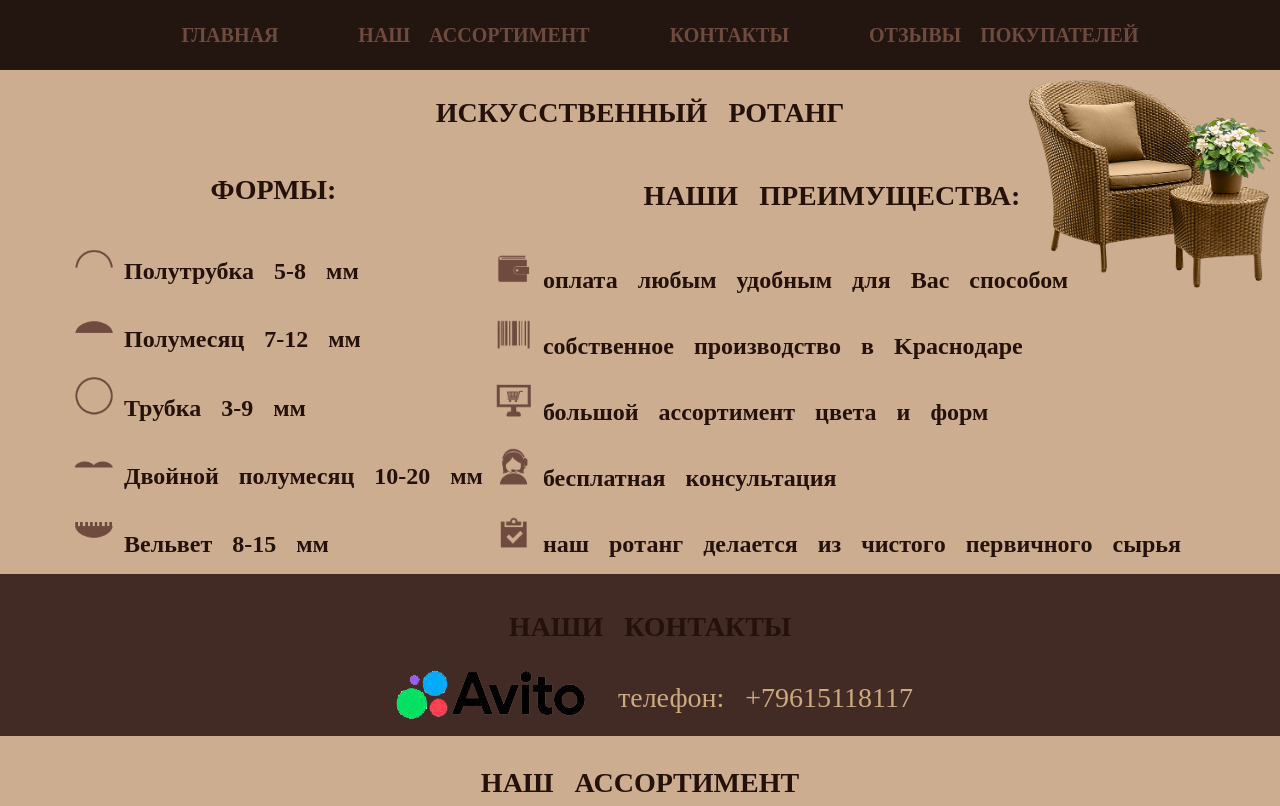
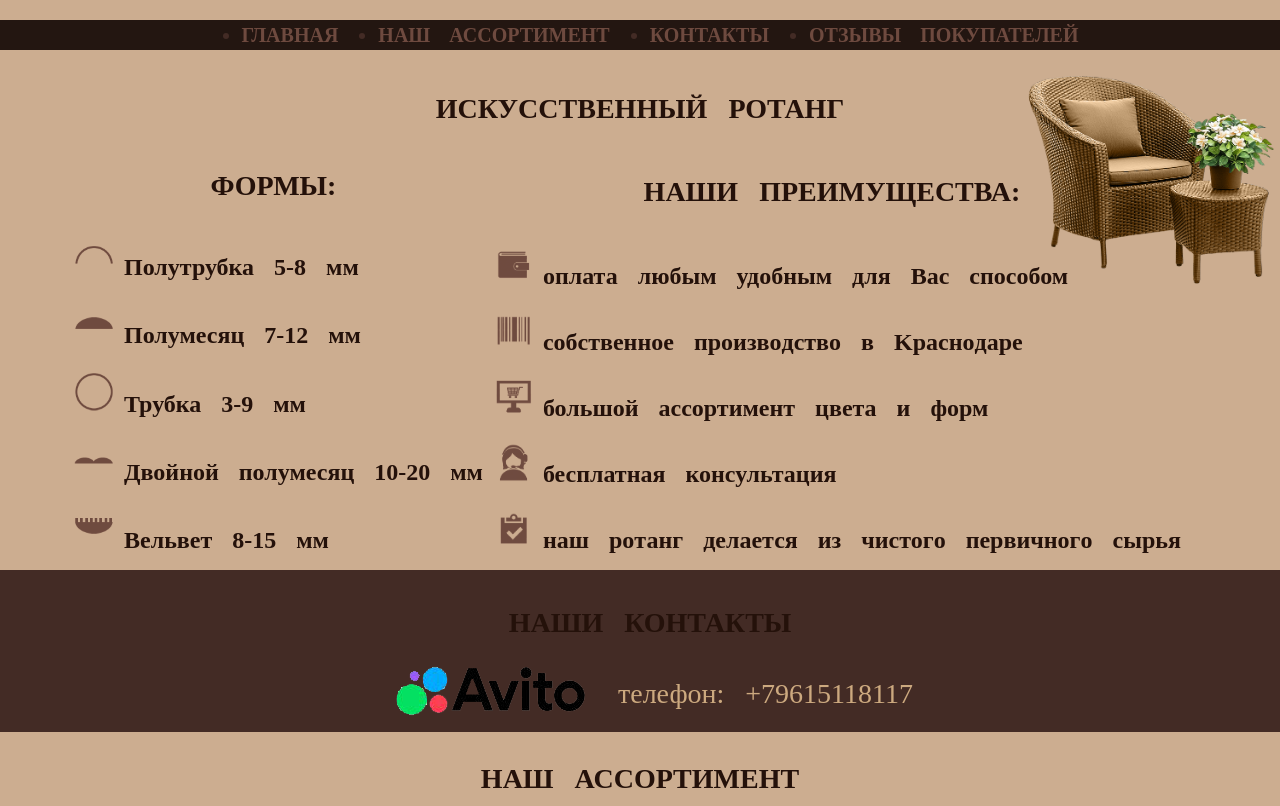
Before and after one commit to Victoria-Abramenko/for_max, a plain HTML site: page index.html in a window 1280 px wide. Shown: the top 806 px of the page. Drawn offline with Linux system fonts and the light colour scheme; a web font is replaced by a local one.

Commit message:
исправлено меню

```diff
--- a/index.html
+++ b/index.html
@@ -28,12 +28,12 @@
 <body>
 
     <div class="menu_box">
-        <li class="menu_list">
-            <ul class="menu_items"><a href="index.html" class="links">ГЛАВНАЯ</a></ul>
-            <ul class="menu_items"><a href="#assortment" class="links">НАШ АССОРТИМЕНТ</a></ul>
-            <ul class="menu_items"><a href="#contacts" class="links">КОНТАКТЫ</a></ul>
-            <ul class="menu_items"><a href="#reviews" class="links">ОТЗЫВЫ ПОКУПАТЕЛЕЙ</a></ul>
-        </li>
+        <ul class="menu_list">
+            <li class="menu_items"><a href="index.html" class="links">ГЛАВНАЯ</a></li>
+            <li class="menu_items"><a href="#assortment" class="links">НАШ АССОРТИМЕНТ</a></li>
+            <li class="menu_items"><a href="#contacts" class="links">КОНТАКТЫ</a></li>
+            <li class="menu_items"><a href="#reviews" class="links">ОТЗЫВЫ ПОКУПАТЕЛЕЙ</a></li>
+        </ul>
     </div>
 
     <div class="main_color">
```
